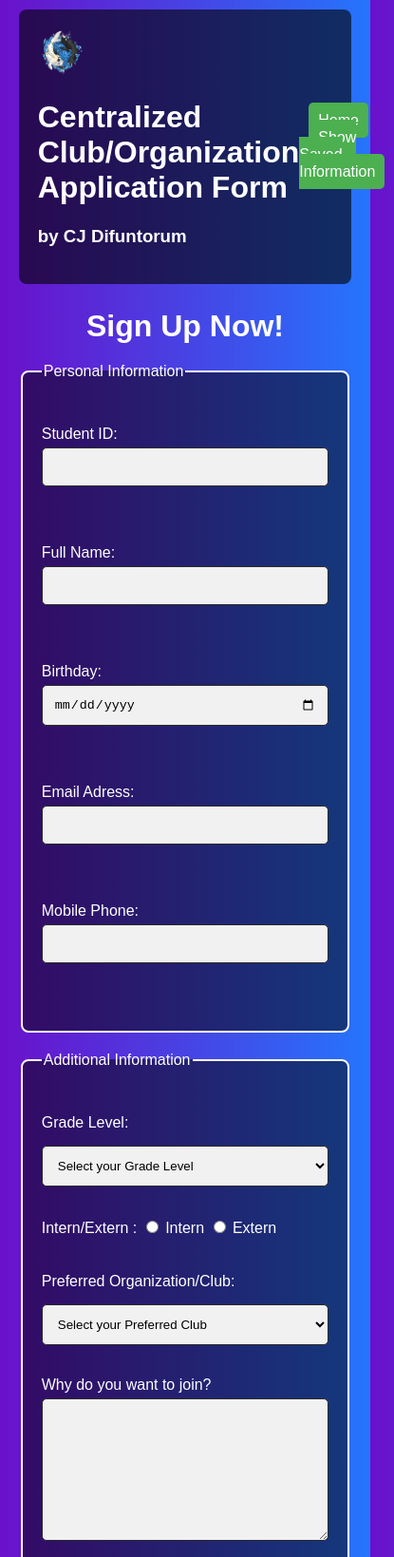
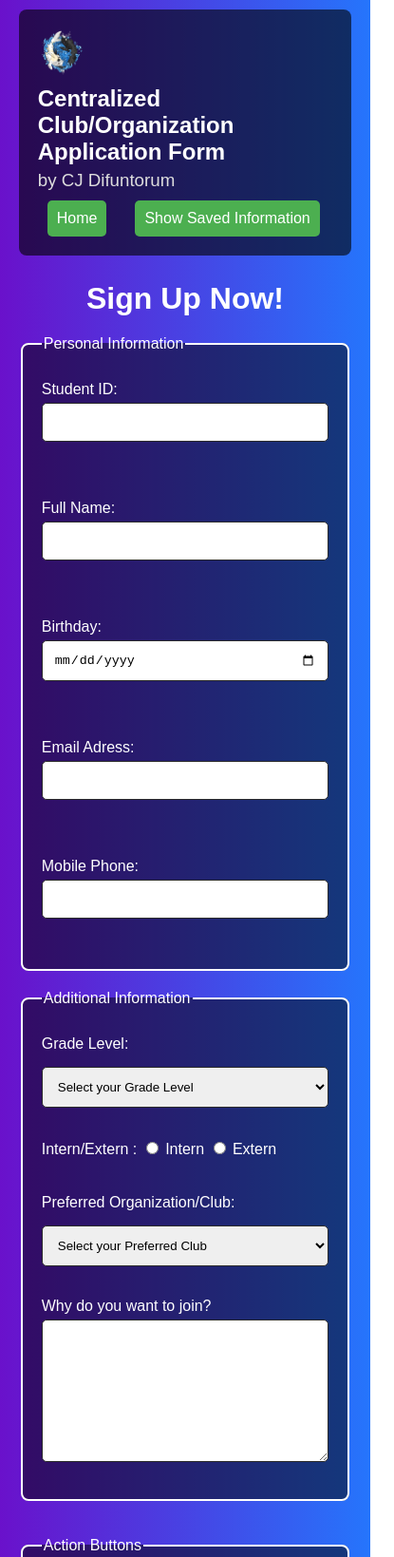
Before and after one commit to cjaye-dif019/CS3_3rdQtrPortfolio, a plain HTML site: page public/Q3_2GMagnesiumDifuntorum.html in a window 390 px wide. Shown: the top 1639 px of the page at 95% size, 415 px wide, since content can reach past the window. Drawn offline with Linux system fonts and the light colour scheme; files whose address does not match are found by name.

Commit message:
GRADED TASK 2 PART 2

```diff
--- a/public/Q3_2GMagnesiumDifuntorum.html
+++ b/public/Q3_2GMagnesiumDifuntorum.html
@@ -5,7 +5,7 @@
     <meta name="viewport" content="width=device-width, initial-scale=1.0">
     <meta name="description" content="Q3 2nd Graded Exercise">
     <meta name="keywords" content="HTML Forms">
-    <meta name="author" content="AL Mendoza">
+    <meta name="author" content="CJ Difuntorum">
     <title>Graded Exercise 2</title>
     <!-- updated external css link to show how to share it between repository -->
     <link rel="stylesheet" href="https://cdnjs.cloudflare.com/ajax/libs/font-awesome/4.7.0/css/font-awesome.min.css">
@@ -22,6 +22,7 @@
 
       header {
         display: flex;
+        flex-wrap: wrap;
         align-items: center;
         justify-content: space-between;
         background-color: rgba(0, 0, 0, 0.6);
@@ -30,8 +31,33 @@
         margin-bottom: 20px;
       }
 
+      header div {
+        display: flex;
+        flex-direction: column;
+        align-items: flex-start;
+      }
+
+      header img {
+        margin-bottom: 10px;
+      }
+
       header h1 {
         color: #fff;
+        margin: 0;
+        font-size: 1.5em;
+      }
+
+      header h3 {
+        color: #ddd;
+        margin: 5px 0 0 0;
+        font-weight: normal;
+      }
+
+      .navbar {
+        display: flex;
+        flex-wrap: wrap;
+        gap: 10px;
+        margin-top: 10px;
       }
 
       .navbar a {
@@ -51,6 +77,9 @@
 
       .title {
         color: #5C6AC4;
+        text-align: center;
+        font-size: 2em;
+        margin-bottom: 20px;
       }
 
       fieldset {
@@ -72,14 +101,18 @@
         padding: 12px;
         margin: 5px 0;
         border-radius: 5px;
-        border: 1px solid #2a2a2a;
-        background: #f1f1f1;
         box-sizing: border-box;
       }
 
       input:focus, select:focus, textarea:focus {
         background-color: rgba(240, 238, 238, 0.914);
         border-color: #6a11cb;
+      }
+
+      input, select, textarea {
+        border: 1px solid #2a2a2a;
+        outline: none;
+        box-sizing: border-box;
       }
 
       textarea {
@@ -117,6 +150,21 @@
           padding: 10px;
         }
 
+        header {
+          flex-direction: column;
+          align-items: flex-start;
+        }
+
+
+        header div {
+          align-items: flex-start;
+        }
+
+        .navbar {
+          justify-content: flex-start;
+          width: 100%;
+        }
+
         .navbar a {
           font-size: 16px;
           margin: 0 10px;
@@ -146,33 +194,33 @@
       <form id="dForm" action="submit" method="post" onsubmit="return submit_()" onreset="return reset_()">
         <!-- Personal Information Fieldset -->
         <fieldset>
-          <legend>Personal Information</legend><br/>
+          <legend>Personal Information</legend>
           <label> Student ID:
-            <input type="number" name="ID" id="id" required onblur="input(this)"/>
+            <input type="number" name="ID" id="id" required onfocus="focusInput(this)" onblur="blurInput(this)"/>
           </label><br/><br/>
 
           <label> Full Name:
-            <input type="text" name="Name" id="name" required onblur="input(this)"/>
+            <input type="text" name="Name" id="name" required onfocus="focusInput(this)" onblur="blurInput(this)"/>
           </label><br/><br/>
 
           <label> Birthday:
-            <input type="date" name="BDay" id="bday" required onblur="input(this)"/>
+            <input type="date" name="BDay" id="bday" required onfocus="focusInput(this)" onblur="blurInput(this)"/>
           </label><br/><br/>
 
           <label> Email Adress:
-            <input type="email" name="E-Mail" id="email" required onblur="input(this)"/>
+            <input type="email" name="E-Mail" id="email" required onfocus="focusInput(this)" onblur="blurInput(this)"/>
           </label><br/><br/>
 
           <label> Mobile Phone:
-            <input type="text" name="Phone" id="phone" required onblur="input(this)"/>
-          </label><br/><br/>
+            <input type="text" name="Phone" id="phone" required onfocus="focusInput(this)" onblur="blurInput(this)"/>
+          </label><br/>
         </fieldset>
 
         <!-- Additional Information Fieldset -->
         <fieldset>
-          <legend>Additional Information</legend><br/>
+          <legend>Additional Information</legend>
           <label> Grade Level: </label>
-            <select name="GLvl" id="glvl" required onblur="input(this)">
+            <select name="GLvl" id="glvl" required onfocus="focusInput(this)" onblur="blurInput(this)">
                 <option value=""> Select your Grade Level </option>
                 <option value="n07">7</option>
                 <option value="g08">8</option>
@@ -184,12 +232,12 @@
           <br/><br/>
 
           <label> Intern/Extern :
-            <input type="radio" name="Home" value="Intern" required onblur="input(this)"/> Intern
+            <input type="radio" name="Home" value="Intern" required onfocus="focusInput(this)" onblur="blurInput(this)"/> Intern
             <input type="radio" name="Home" value="Extern" /> Extern
           </label><br/>
 
           <label> Preferred Organization/Club: </label>
-            <select name="Club" id="club" required onblur="input(this)">
+            <select name="Club" id="club" required onfocus="focusInput(this)" onblur="blurInput(this)">
               <option value=""> Select your Preferred Club </option>
               <option value="c01">Ang Lagablab</option>
               <option value="c02">Flux</option>
@@ -200,8 +248,8 @@
           <br/><br/>
 
           <label> Why do you want to join?
-            <textarea name="Reason" id="reason" required rows="6" cols="50" onblur="input(this)"></textarea>
-          </label><br/><br/>
+            <textarea name="Reason" id="reason" required rows="6" cols="50" onfocus="focusInput(this)" onblur="blurInput(this)"></textarea>
+          </label>
         </fieldset>
 
         <br>
@@ -224,28 +272,24 @@
         return confirm("Are you sure you want to reset the form?");
       }
 
-      function input(input) {
-        if (input.value == "") {
-          input.style.borderColor = "red";
+      function focusInput(art) {
+        art.style.background = "#d8cfff";
+        art.style.border = "2px solid #6a11cb";
+      }
+
+      function blurInput(art) {
+        art.style.background = "#f1f1f1";
+
+        if (art.value.trim() == "") {
+          art.style.border = "2px solid red";
         }
-        else {
-          input.style.borderColor = "";
+
+        else  {
+          art.style.border = "1px solid #2575fc";
         }
       }
     </script>
 
-function changeColor(onfocus) {
-  console.log(onfocus)
-  art.style.backgroundColor = "black";
-  art.style.borderColor = "red";
-}
-
-function resetColor(onblur) {
-  console.log(onblur)
-  art.style.backgroundColor = "";
-  art.style.borderColor = "";
-}
-
     <script src="Q3_2GMagnesiumDifuntorum.js"></script>
   </body>
 </html>
```
